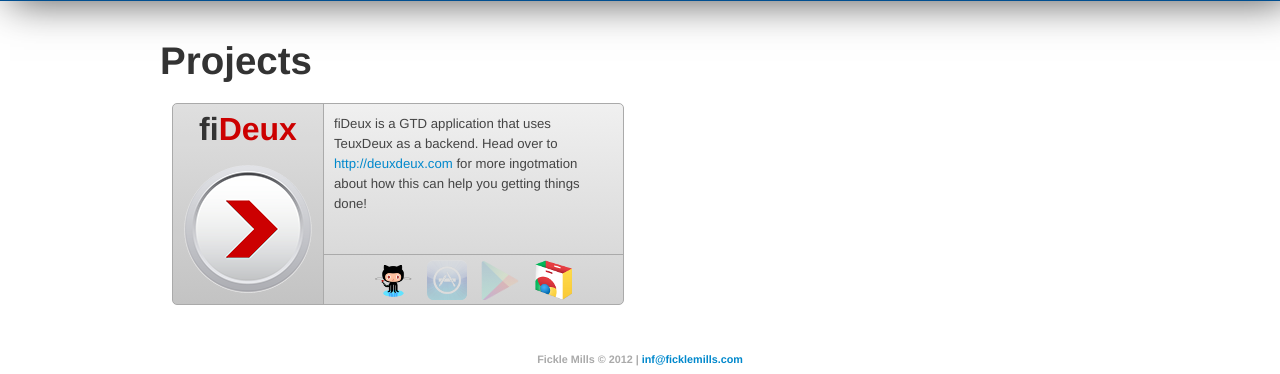
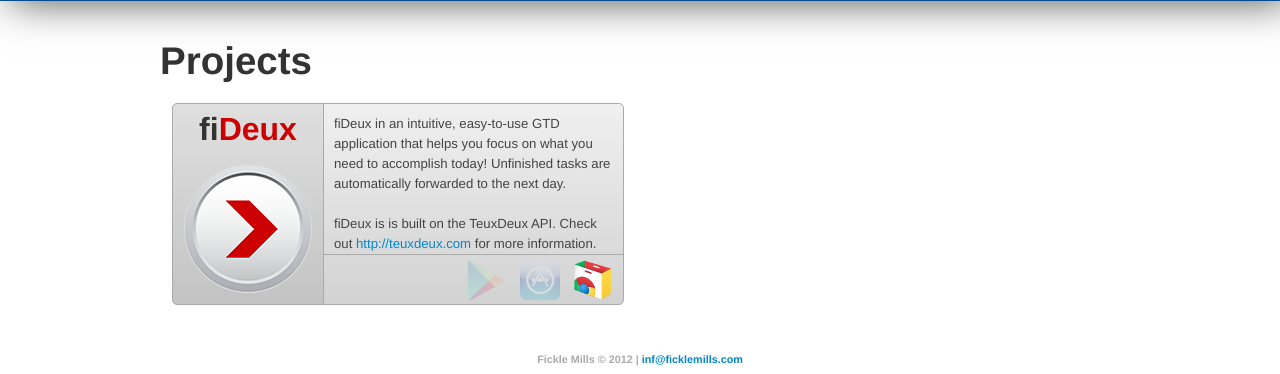
Before and after one commit to n1ck3/ficklemills-web, a Flask app: page / in a window 1280 px wide. Shown: the part 426-800 px from the top of the page. Run offline with Flask 2, Linux system fonts and the light colour scheme.

Commit message:
Updated copy

```diff
--- a/static/css/master.css
+++ b/static/css/master.css
@@ -161,13 +161,13 @@
     .product .availability {
         height: 50px;
         width: 100%;
-        text-align: center;
+        text-align: right;
         border-top: 1px solid #aaaaaa;
         /* background-color: rgba(255,255,0,0.2); */
     }
-    .product .availability a:last-child {
-        margin-right: 0px;
-    }
+    /* .product .availability a:last-child { */
+    /*     margin-right: 0px; */
+    /* } */
     .product .availability a {
         display: inline-block;
         margin: 5px 10px 5px 0px;
--- a/templates/index.html
+++ b/templates/index.html
@@ -24,27 +24,31 @@
                     </div>
                 </div>
                 <div class="right_panel">
-                    <div class="information">
-                        fiDeux is a GTD application that uses TeuxDeux as a
-                        backend. Head over to <a
-                            href="http://teuxdeux.com">http://deuxdeux.com</a>
-                        for more ingotmation about how this can help you
-                        getting things done!
+                    <div class="information right">
+                        fiDeux in an intuitive, easy-to-use GTD application
+                        that helps you focus on what you need to accomplish
+                        today! Unfinished tasks are automatically forwarded to
+                        the next day.
+                        <br /><br />
+                        fiDeux is is built on the TeuxDeux API. Check out
+                        <a href="http://teuxdeux.com" target="_blank">
+                            http://teuxdeux.com</a>
+                        for more information.
                     </div>
                     <div class="availability">
-                        <a class="distributor" href="https://github.com/n1ck3/fideux-chrome" target="_blank"
-                            platform="github"
-                            q_title="GitHub"
-                            q_body="Fork this project on GitHub"
+                        <!-- <a class="distributor" href="https://github.com/n1ck3/fideux-chrome" target="_blank" -->
+                        <!--     platform="github" -->
+                        <!--     q_title="GitHub" -->
+                        <!--     q_body="Fork this project on GitHub" -->
+                        <!--     ></a> -->
+                        <a class="distributor unavailable"
+                            platform="android"
+                            q_title="Google Play"
+                            q_body="Coming soon"
                             ></a>
                         <a class="distributor unavailable"
                             platform="ios"
-                            q_title="AppStore"
-                            q_body="Coming in due time"
-                            ></a>
-                        <a class="distributor unavailable"
-                            platform="android"
-                            q_title="Google Play"
+                            q_title="App Store"
                             q_body="Coming soon"
                             ></a>
                         <a class="distributor" href="http://goo.gl/GDKSY" target="_blank"
```
